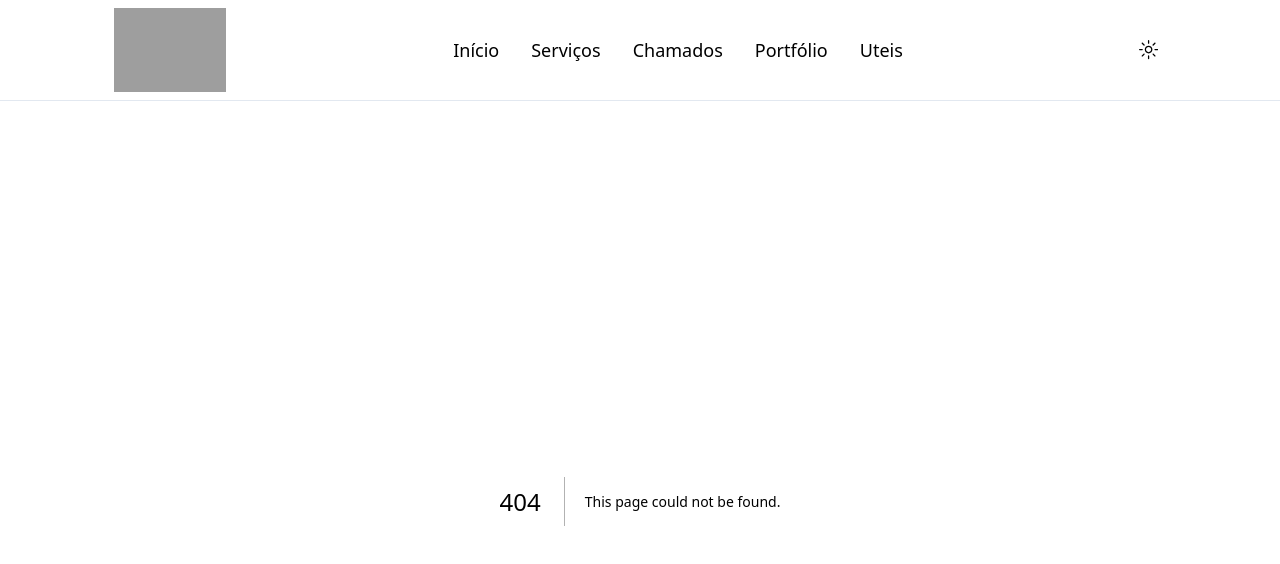
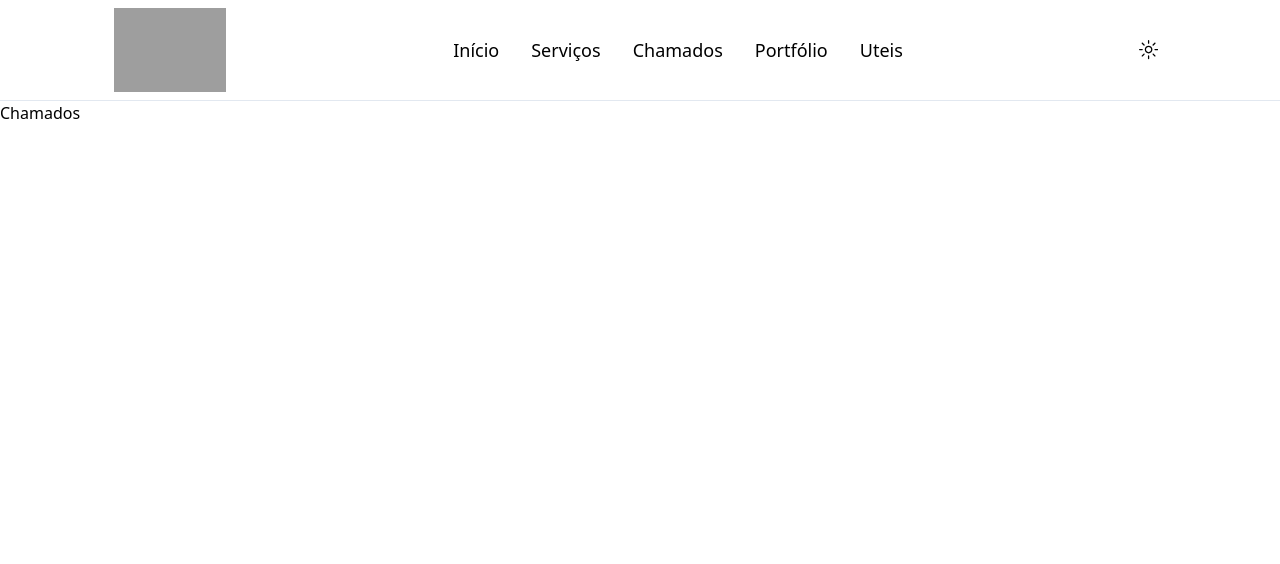
Before and after one commit to giovannivicentin/tecnojund, a Next.js app: page /chamados in a window 1280 px wide. Before the commit this address had no page. Shown: the top 564 px of the page. Built offline with nearby package versions, Linux system fonts and the light colour scheme; grey boxes are pictures that could not be loaded; what tailwindcss-animated would draw is missing.

Commit message:
feat: Add new pages for Chamados, Portfolio, Servicos, and Uteis

```diff
--- /dev/null
+++ b/src/app/chamados/page.tsx
@@ -0,0 +1,5 @@
+function Chamados() {
+  return <div>Chamados</div>
+}
+
+export default Chamados
--- /dev/null
+++ b/src/app/portfolio/page.tsx
@@ -0,0 +1,5 @@
+function Portfolio() {
+  return <div>Portfolio</div>
+}
+
+export default Portfolio
--- /dev/null
+++ b/src/app/servicos/page.tsx
@@ -0,0 +1,5 @@
+function Servicos() {
+  return <div>Servicos</div>
+}
+
+export default Servicos
--- /dev/null
+++ b/src/app/uteis/page.tsx
@@ -0,0 +1,3 @@
+export default function Uteis() {
+  return <div>Uteis</div>
+}
```
